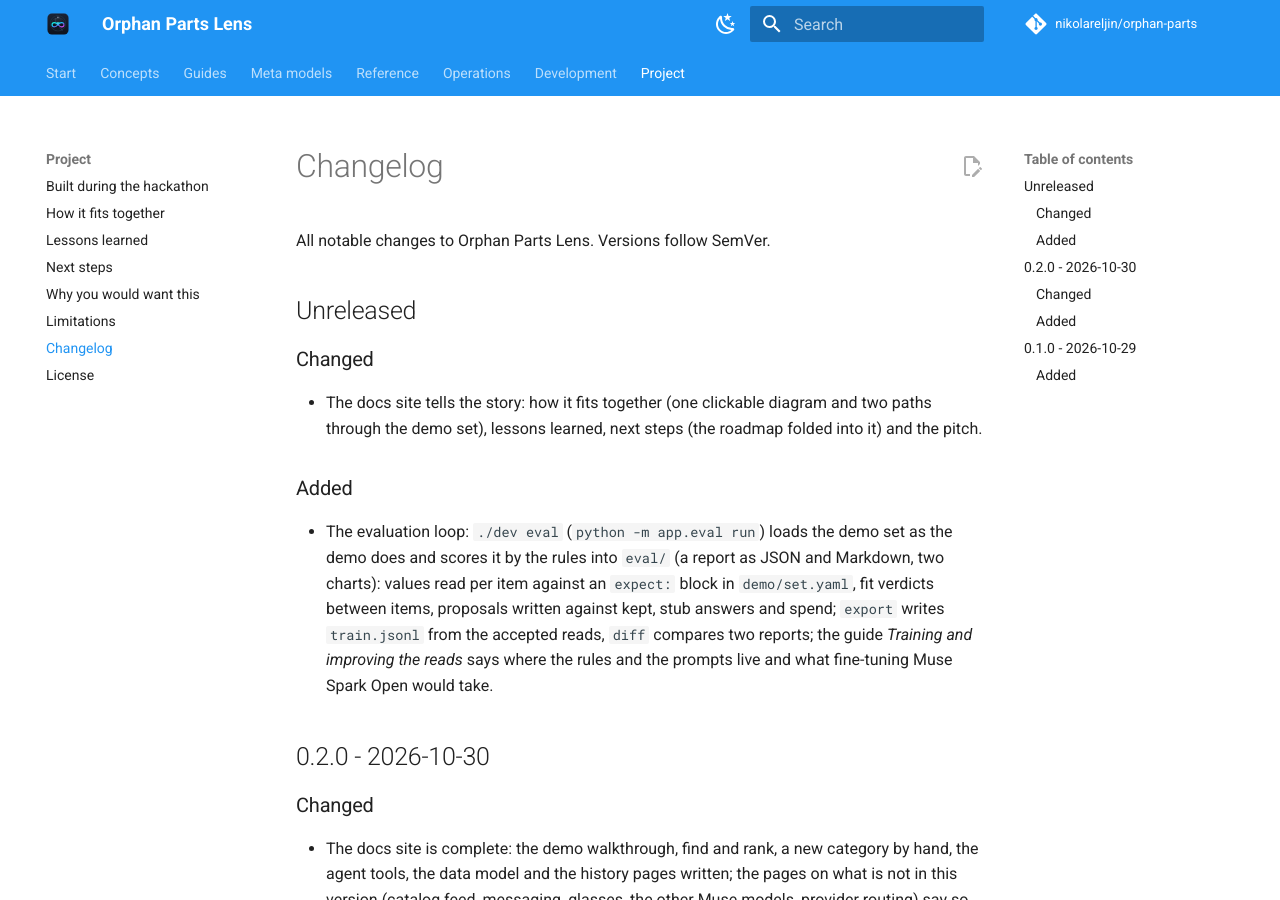
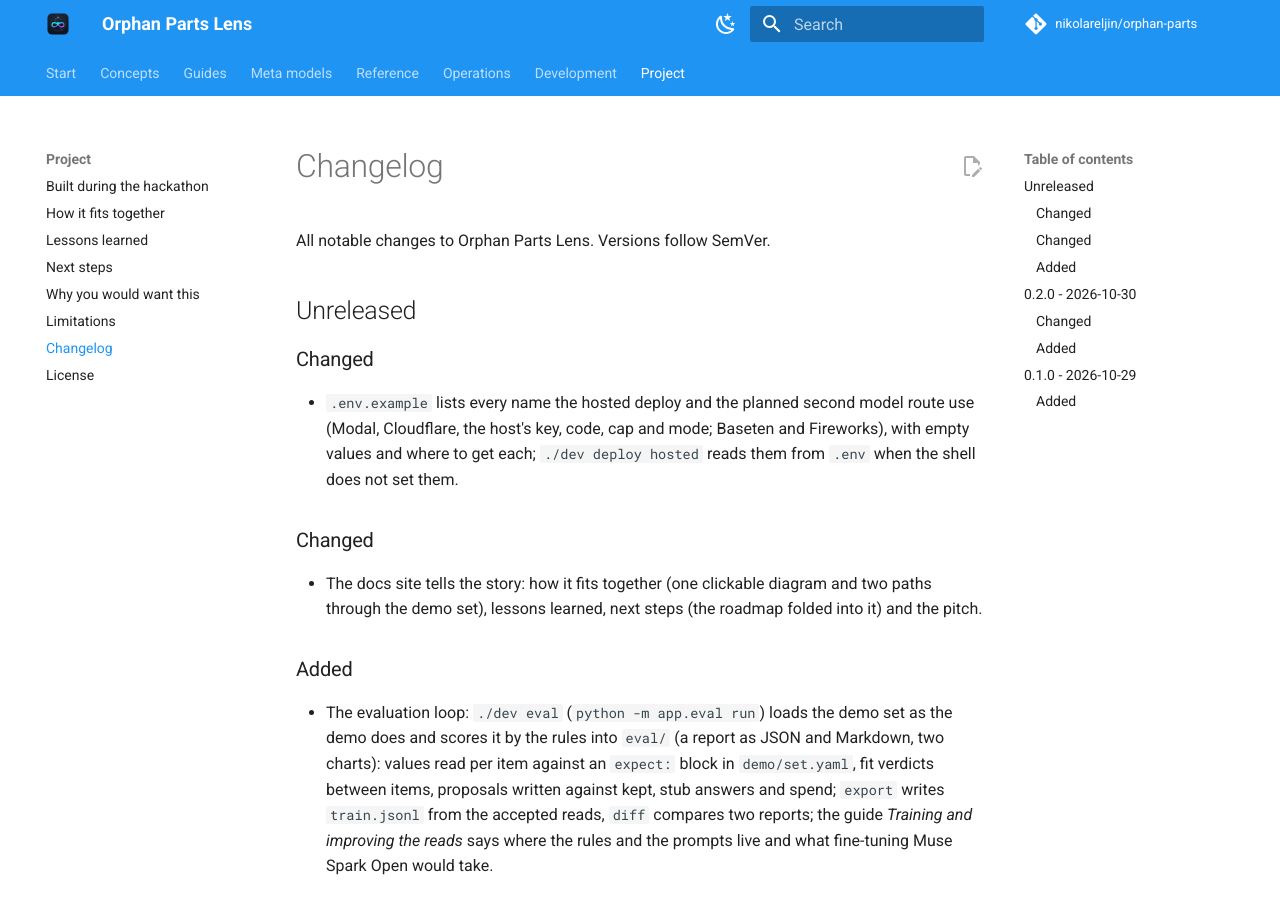
Before and after one commit to nikolareljin/orphan-parts, an MkDocs documentation site: the page built from docs/project/changelog.md, in a window 1280 px wide and 900 px high. Built offline with MkDocs 1.6.1 and Material for MkDocs 9.7.7, drawn with Linux system fonts in a browser that asks for light colours; comment, search, counter and statistics services are not loaded.

Commit message:
chore: every hosted-deploy and second-route name in .env.example, read by the hosted deploy

```diff
--- a/CHANGELOG.md
+++ b/CHANGELOG.md
@@ -3,6 +3,9 @@
 All notable changes to Orphan Parts Lens. Versions follow SemVer.
 
 ## Unreleased
+
+### Changed
+- `.env.example` lists every name the hosted deploy and the planned second model route use (Modal, Cloudflare, the host's key, code, cap and mode; Baseten and Fireworks), with empty values and where to get each; `./dev deploy hosted` reads them from `.env` when the shell does not set them.
 
 ### Changed
 - The docs site tells the story: how it fits together (one clickable diagram and two paths through the demo set), lessons learned, next steps (the roadmap folded into it) and the pitch.
```
Also changed, not shown: docs/operations/deployment.md (+4 -1 lines), 3 other files.
